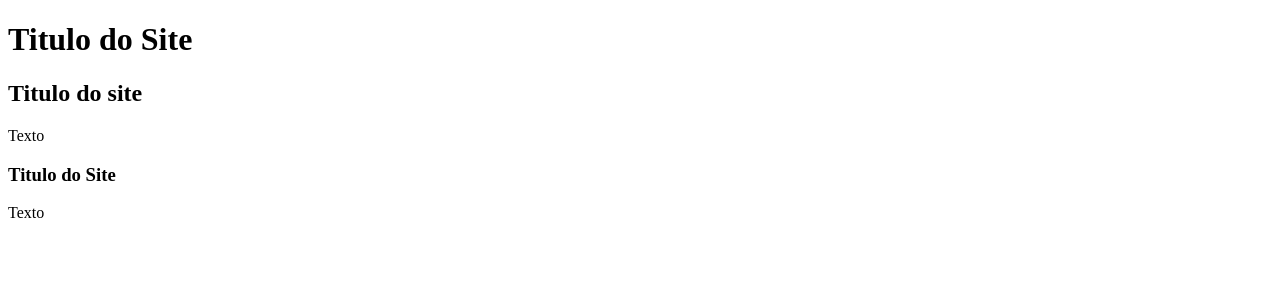
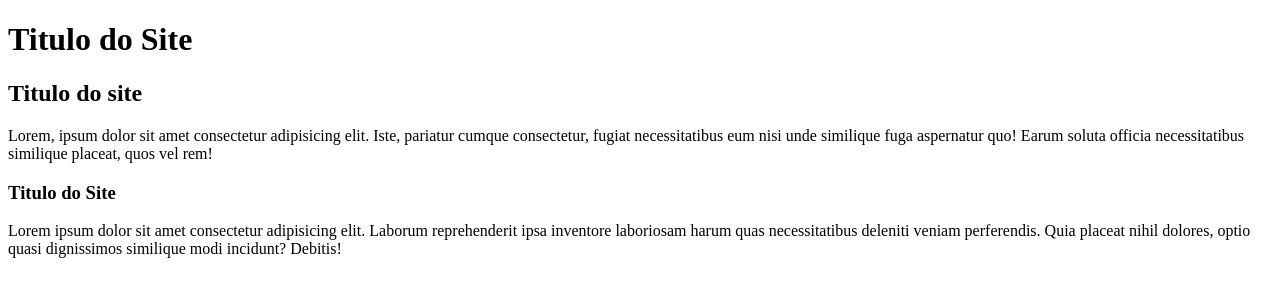
Before and after one commit to Samuelwsz/projeto-site, a plain HTML site: page index.html in a window 1280 px wide. Drawn offline with Linux system fonts and the light colour scheme.

Commit message:
comecei a escrever o conteúdo

```diff
--- a/index.html
+++ b/index.html
@@ -4,7 +4,7 @@
     <meta charset="UTF-8">
     <meta http-equiv="X-UA-Compatible" content="IE=edge">
     <meta name="viewport" content="width=device-width, initial-scale=1.0">
-    <title>Ttulo do site</title>
+    <title>site</title>
 </head>
 <body>
     <main>
@@ -13,11 +13,19 @@
         </header>
         <article>
             <h2>Titulo do site</h2>
-            <p>Texto</p>
+            <p>Lorem, ipsum dolor sit amet consectetur adipisicing
+                elit. Iste, pariatur cumque consectetur, fugiat necessitatibus eum nisi
+                unde similique fuga
+                aspernatur quo! Earum soluta officia necessitatibus
+                similique placeat, quos vel rem!</p>
         </article>
         <article>
             <h3>Titulo do Site</h3>
-            <p>Texto</p>
+            <p>Lorem ipsum dolor sit amet consectetur adipisicing elit.
+                Laborum reprehenderit ipsa inventore laboriosam harum quas
+                necessitatibus deleniti veniam
+                perferendis. Quia placeat nihil dolores,
+                optio quasi dignissimos similique modi incidunt? Debitis!</p>
         </article>
     </main>
 </body>
```
